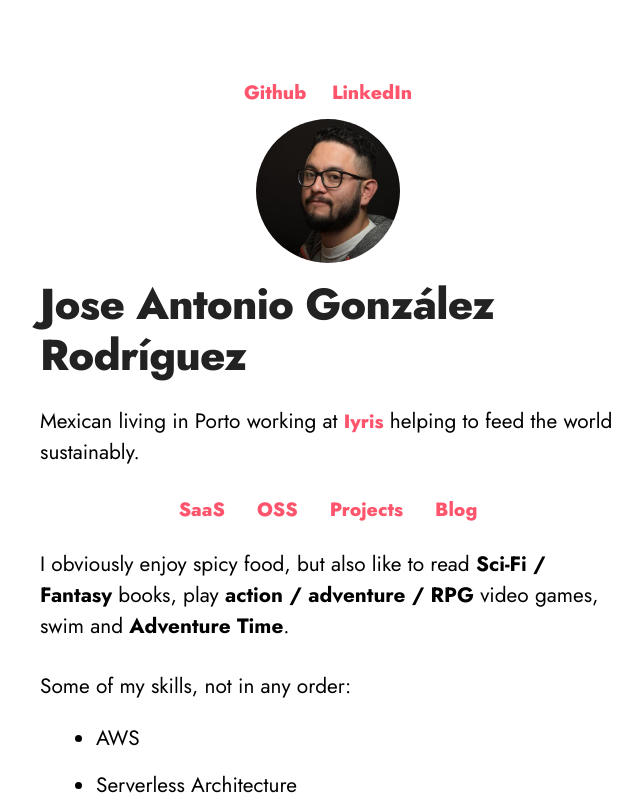
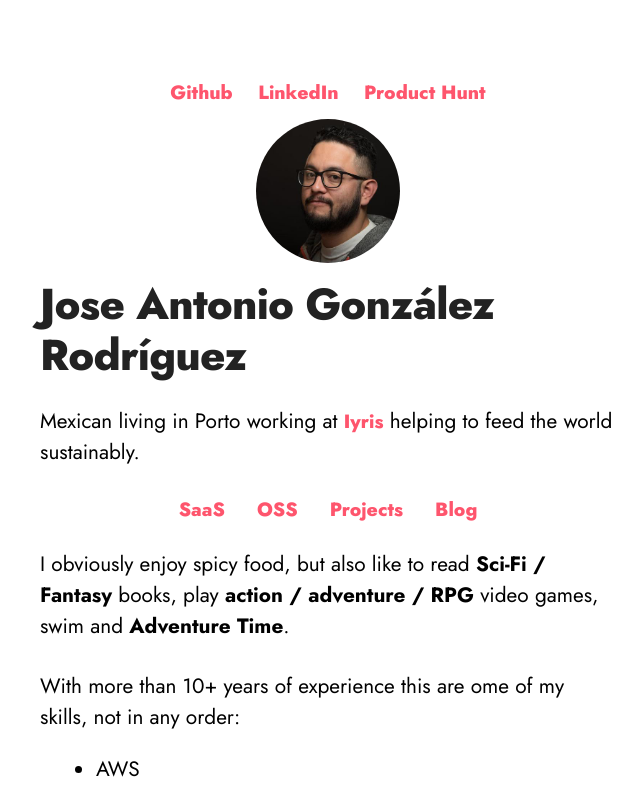
Before and after one commit to jagonzalr/jagonzalr, a Next.js app: page / in a window 1280 px wide. Shown: the top 800 px of the page, without its empty margins (312-954 px from the left). Built offline with nearby package versions, Linux system fonts and the light colour scheme.

Commit message:
Add product hunt link

```diff
--- a/components/Layout.js
+++ b/components/Layout.js
@@ -16,6 +16,10 @@ const SOCIAL_LINKS = [
   {
     url: 'https://www.linkedin.com/in/jagonzalr/',
     title: 'LinkedIn'
+  },
+  {
+    url: 'https://www.producthunt.com/@jagonzalr',
+    title: 'Product Hunt'
   }
 ]
 
--- a/pages/index.js
+++ b/pages/index.js
@@ -72,7 +72,10 @@ export default function Home({ types }) {
           <strong>Adventure Time</strong>.
         </p>
         <section className={`${styles.text} ${utilStyles.padding1em}`}>
-          <p>Some of my skills, not in any order:</p>
+          <p>
+            With more than 10+ years of experience this are ome of my skills,
+            not in any order:
+          </p>
           <ul>
             {SKILLS.map(skill => (
               <li className={styles.listItem} key={skill}>
```
